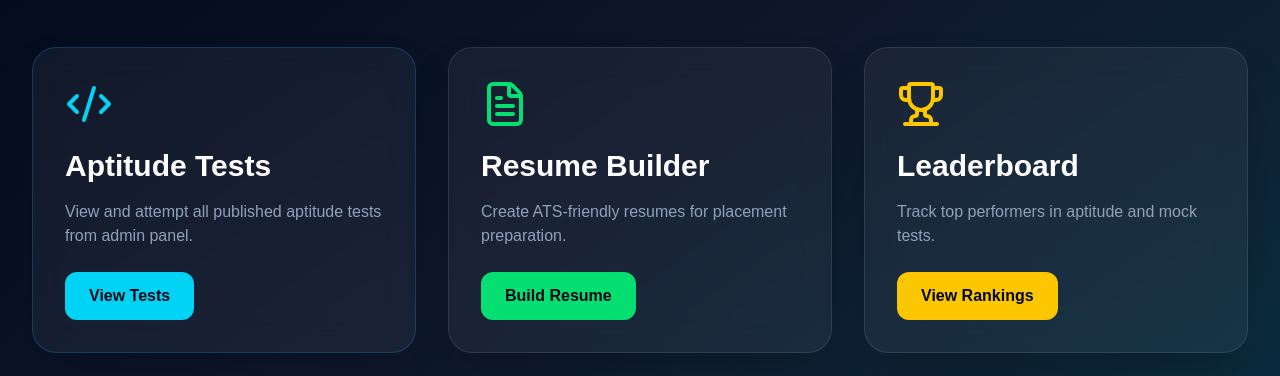
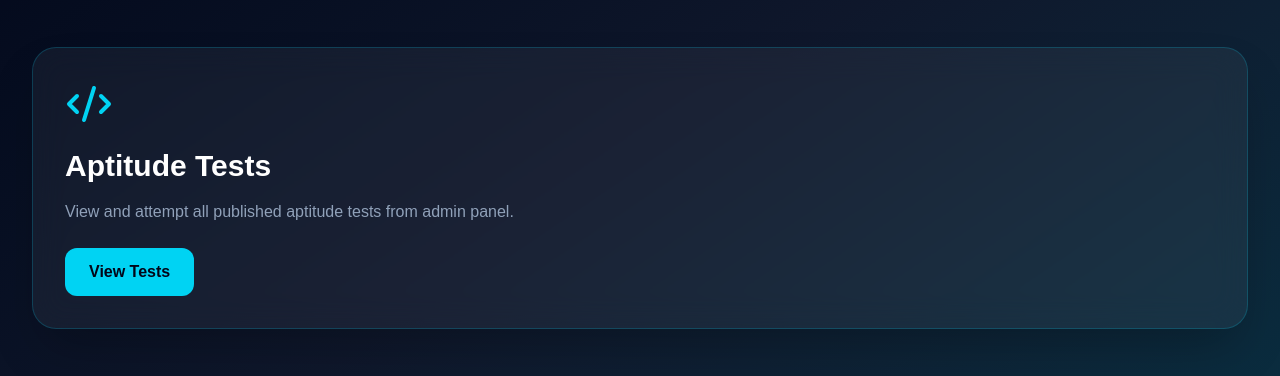
Before and after one commit to sam0127-jan/login-pdc, a React (Vite) app in the folder client/: page /dashboard in a window 1280 px wide. Shown: the part 283-659 px from the top of the page. Built offline with nearby package versions, Linux system fonts and the light colour scheme; no server answers.

Commit message:
update student dashboard

```diff
--- a/client/src/pages/Dashboard.jsx
+++ b/client/src/pages/Dashboard.jsx
@@ -3,18 +3,19 @@ import { useEffect, useState } from "react"
 
 import {
   Briefcase,
-  FileText,
-  Trophy,
   Code2,
   Building2,
   Bell,
 } from "lucide-react"
 
 export default function Dashboard() {
+
   const [announcements, setAnnouncements] = useState([])
+
   const [activities, setActivities] = useState([])
 
   useEffect(() => {
+
     fetch("https://login-pdc.onrender.com/api/announcements")
       .then((res) => res.json())
       .then((data) => setAnnouncements(data))
@@ -24,17 +25,26 @@ export default function Dashboard() {
       .then((res) => res.json())
       .then((data) => setActivities(data))
       .catch((err) => console.log(err))
+
   }, [])
 
   return (
+
     <section className="min-h-screen bg-gradient-to-br from-slate-950 via-slate-900 to-cyan-950 text-white p-8">
+
+      {/* HEADER */}
       <div className="mb-12">
+
         <div className="flex items-center gap-4 mb-4">
+
           <div className="w-16 h-16 rounded-2xl bg-cyan-400 flex items-center justify-center">
+
             <Briefcase className="text-slate-950 w-8 h-8" />
+
           </div>
 
           <div>
+
             <h1 className="text-5xl font-black tracking-tight">
               Placement Development Club
             </h1>
@@ -42,37 +52,76 @@ export default function Dashboard() {
             <p className="text-slate-400 mt-2 text-lg">
               Empowering students for careers & placement preparation
             </p>
+
           </div>
+
         </div>
+
       </div>
 
+      {/* STATS */}
       <div className="grid md:grid-cols-4 gap-6 mb-12">
+
         <div className="bg-white/5 backdrop-blur-lg border border-white/10 p-6 rounded-3xl hover:scale-105 transition">
-          <h2 className="text-slate-400 text-sm mb-2">Active Batch</h2>
-          <p className="text-4xl font-black text-cyan-400">3rd Year</p>
+
+          <h2 className="text-slate-400 text-sm mb-2">
+            Active Batch
+          </h2>
+
+          <p className="text-4xl font-black text-cyan-400">
+            3rd Year
+          </p>
+
         </div>
 
         <div className="bg-white/5 backdrop-blur-lg border border-white/10 p-6 rounded-3xl hover:scale-105 transition">
-          <h2 className="text-slate-400 text-sm mb-2">Training Focus</h2>
-          <p className="text-4xl font-black text-green-400">Aptitude</p>
+
+          <h2 className="text-slate-400 text-sm mb-2">
+            Training Focus
+          </h2>
+
+          <p className="text-4xl font-black text-green-400">
+            Aptitude
+          </p>
+
         </div>
 
         <div className="bg-white/5 backdrop-blur-lg border border-white/10 p-6 rounded-3xl hover:scale-105 transition">
-          <h2 className="text-slate-400 text-sm mb-2">Practice Mode</h2>
-          <p className="text-4xl font-black text-yellow-400">Mock Tests</p>
+
+          <h2 className="text-slate-400 text-sm mb-2">
+            Practice Mode
+          </h2>
+
+          <p className="text-4xl font-black text-yellow-400">
+            Mock Tests
+          </p>
+
         </div>
 
         <div className="bg-white/5 backdrop-blur-lg border border-white/10 p-6 rounded-3xl hover:scale-105 transition">
-          <h2 className="text-slate-400 text-sm mb-2">Goal</h2>
-          <p className="text-4xl font-black text-pink-400">Placements</p>
+
+          <h2 className="text-slate-400 text-sm mb-2">
+            Goal
+          </h2>
+
+          <p className="text-4xl font-black text-pink-400">
+            Placements
+          </p>
+
         </div>
+
       </div>
 
-      <div className="grid md:grid-cols-3 gap-8">
+      {/* TEST CARD */}
+      <div className="grid md:grid-cols-1 gap-8">
+
         <div className="bg-white/5 backdrop-blur-lg border border-cyan-400/20 p-8 rounded-3xl hover:-translate-y-2 transition duration-300 shadow-2xl">
+
           <Code2 className="w-12 h-12 text-cyan-400 mb-5" />
 
-          <h2 className="text-3xl font-bold mb-4">Aptitude Tests</h2>
+          <h2 className="text-3xl font-bold mb-4">
+            Aptitude Tests
+          </h2>
 
           <p className="text-slate-400 mb-6">
             View and attempt all published aptitude tests from admin panel.
@@ -84,58 +133,44 @@ export default function Dashboard() {
           >
             View Tests
           </Link>
+
         </div>
 
-        <div className="bg-white/5 backdrop-blur-lg border border-white/10 p-8 rounded-3xl hover:-translate-y-2 transition duration-300 shadow-2xl">
-          <FileText className="w-12 h-12 text-green-400 mb-5" />
-
-          <h2 className="text-3xl font-bold mb-4">Resume Builder</h2>
-
-          <p className="text-slate-400 mb-6">
-            Create ATS-friendly resumes for placement preparation.
-          </p>
-
-          <button className="bg-green-400 hover:bg-green-300 text-slate-950 px-6 py-3 rounded-xl font-bold">
-            Build Resume
-          </button>
-        </div>
-
-        <div className="bg-white/5 backdrop-blur-lg border border-white/10 p-8 rounded-3xl hover:-translate-y-2 transition duration-300 shadow-2xl">
-          <Trophy className="w-12 h-12 text-yellow-400 mb-5" />
-
-          <h2 className="text-3xl font-bold mb-4">Leaderboard</h2>
-
-          <p className="text-slate-400 mb-6">
-            Track top performers in aptitude and mock tests.
-          </p>
-
-          <button className="bg-yellow-400 hover:bg-yellow-300 text-slate-950 px-6 py-3 rounded-xl font-bold">
-            View Rankings
-          </button>
-        </div>
       </div>
 
+      {/* EXTRA SECTIONS */}
       <div className="grid md:grid-cols-2 gap-8 mt-12">
+
+        {/* ACTIVITIES */}
         <div className="bg-white/5 border border-white/10 rounded-3xl p-8">
+
           <div className="flex items-center gap-4 mb-6">
+
             <Building2 className="text-cyan-400 w-8 h-8" />
 
             <h2 className="text-2xl font-bold">
               Upcoming Activities
             </h2>
+
           </div>
 
           <div className="space-y-4">
+
             {activities.length === 0 ? (
+
               <div className="bg-white/5 p-4 rounded-xl text-slate-400">
                 No activities added yet.
               </div>
+
             ) : (
+
               activities.map((activity) => (
+
                 <div
                   key={activity._id}
                   className="bg-white/5 p-4 rounded-xl"
                 >
+
                   <h3 className="font-bold text-cyan-400 text-lg mb-2">
                     {activity.title}
                   </h3>
@@ -147,32 +182,47 @@ export default function Dashboard() {
                   <p className="text-sm text-slate-500 mt-2">
                     {activity.date} • {activity.venue}
                   </p>
+
                 </div>
+
               ))
+
             )}
+
           </div>
+
         </div>
 
+        {/* ANNOUNCEMENTS */}
         <div className="bg-white/5 border border-white/10 rounded-3xl p-8">
+
           <div className="flex items-center gap-4 mb-6">
+
             <Bell className="text-pink-400 w-8 h-8" />
 
             <h2 className="text-2xl font-bold">
               Latest Announcements
             </h2>
+
           </div>
 
           <div className="space-y-4">
+
             {announcements.length === 0 ? (
+
               <div className="bg-white/5 p-4 rounded-xl text-slate-400">
                 No announcements added yet.
               </div>
+
             ) : (
+
               announcements.map((announcement) => (
+
                 <div
                   key={announcement._id}
                   className="bg-white/5 p-4 rounded-xl"
                 >
+
                   <h3 className="font-bold text-pink-400 text-lg mb-2">
                     {announcement.title}
                   </h3>
@@ -180,12 +230,21 @@ export default function Dashboard() {
                   <p className="text-slate-300">
                     {announcement.message}
                   </p>
+
                 </div>
+
               ))
+
             )}
+
           </div>
+
         </div>
+
       </div>
+
     </section>
+
   )
+
 }
```
